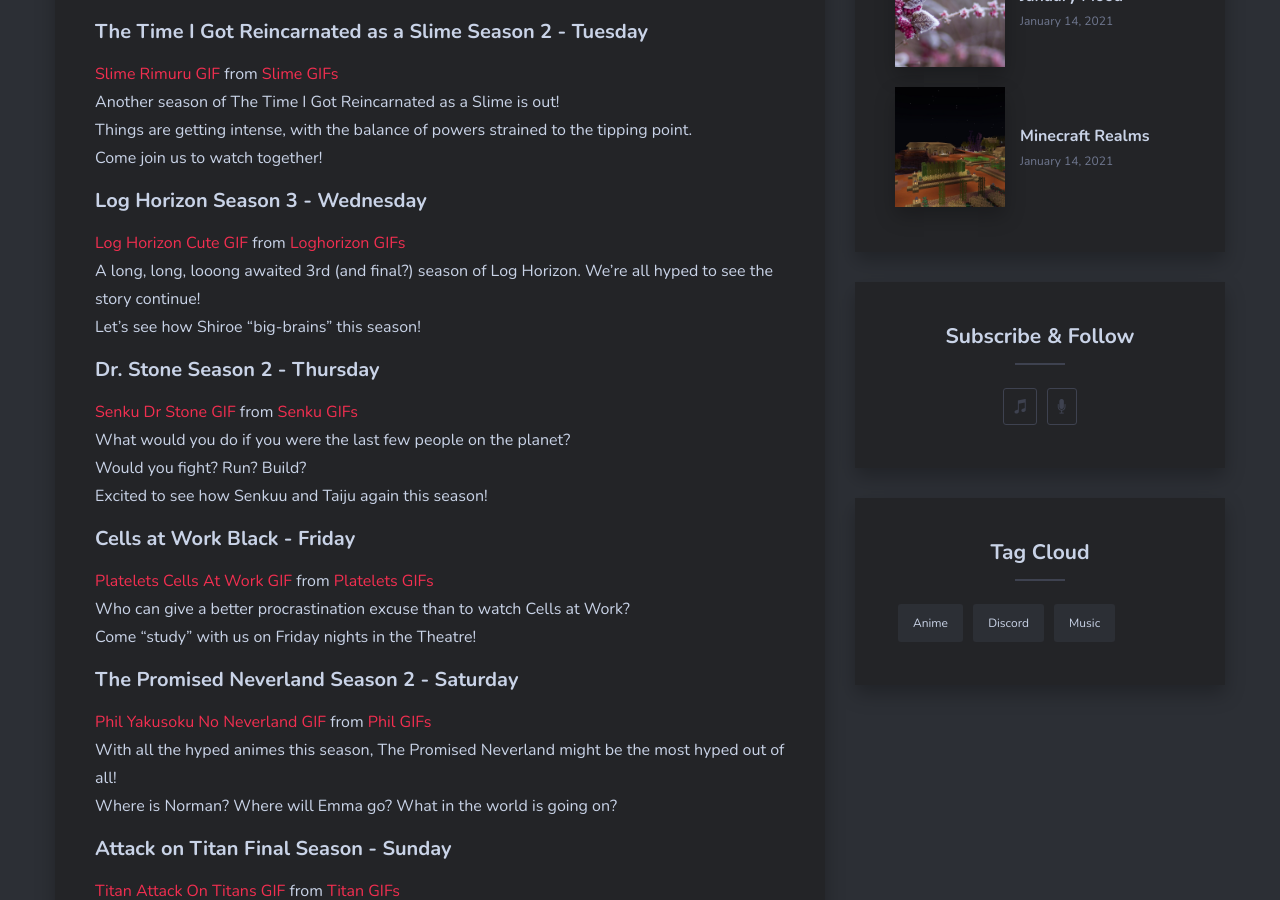
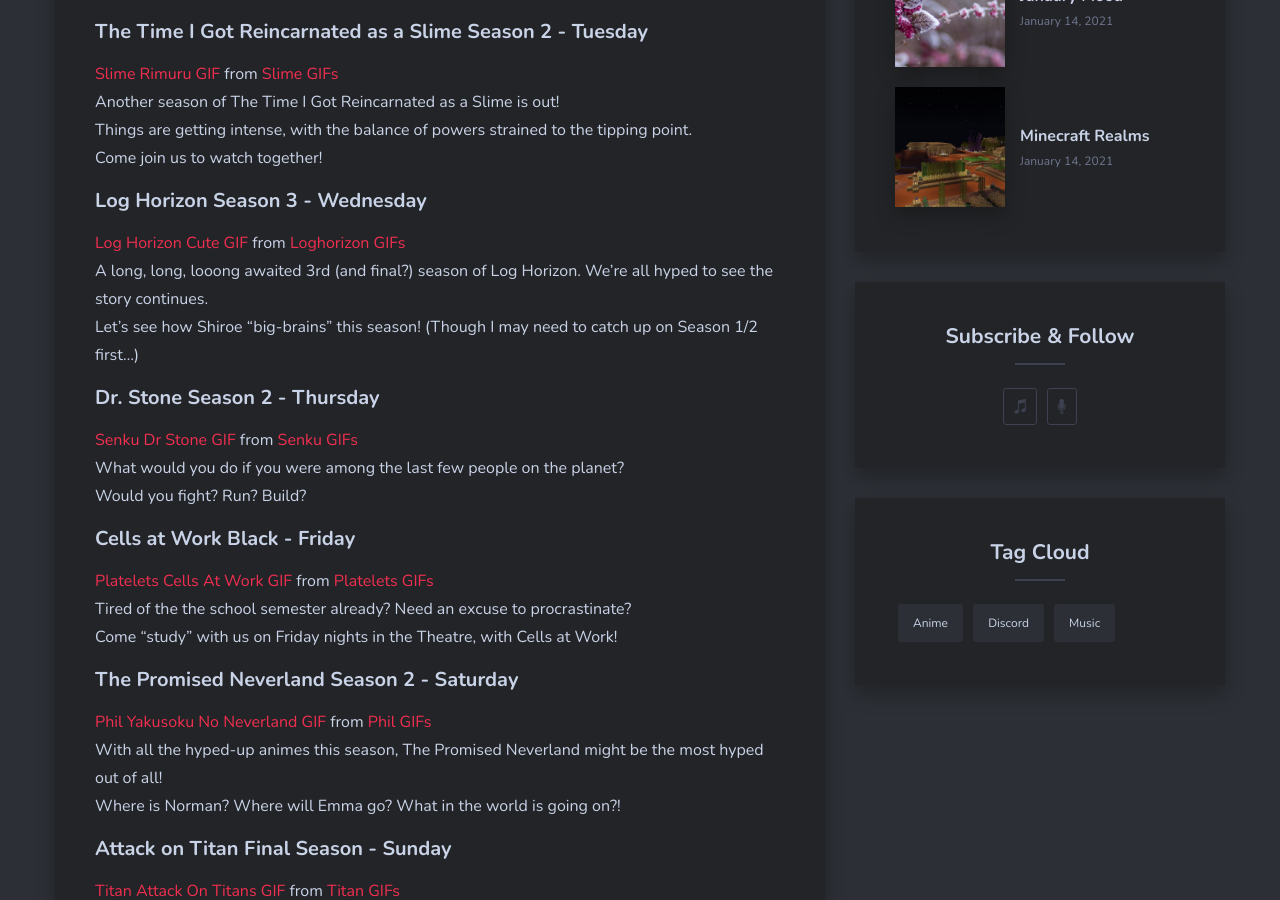
Before and after one commit to vdchoi/theratcave.github.io, a Jekyll site: the page built from _posts/2021-01-15-winter-anime-2021.markdown, in a window 1280 px wide and 900 px high, scrolled down 1161 px. Built offline with Jekyll 4.4.1, drawn with Linux system fonts in a browser that asks for light colours; nearby versions of some CDN libraries; a script that is not in the unit is left out.

Commit message:
Update anime post

```diff
--- a/_posts/2021-01-15-winter-anime-2021.markdown
+++ b/_posts/2021-01-15-winter-anime-2021.markdown
@@ -20,38 +20,37 @@
 <div class="tenor-gif-embed" data-postid="12925846" data-share-method="host" data-width="100%" data-aspect-ratio="1.7777777777777777"><a href="https://tenor.com/view/slime-rimuru-jump-gif-12925846">Slime Rimuru GIF</a> from <a href="https://tenor.com/search/slime-gifs">Slime GIFs</a></div><script type="text/javascript" async src="https://tenor.com/embed.js"></script>
 
 Another season of The Time I Got Reincarnated as a Slime is out!
-Things are getting intense, with the balance of powers strained to the tipping point.\
+Things are getting intense, with the balance of powers strained to the tipping point.
 Come join us to watch together!
 
 #### Log Horizon Season 3 - Wednesday
 
 <div class="tenor-gif-embed" data-postid="16161407" data-share-method="host" data-width="100%" data-aspect-ratio="1.7913669064748199"><a href="https://tenor.com/view/log-horizon-cute-blush-kawaii-moe-gif-16161407">Log Horizon Cute GIF</a> from <a href="https://tenor.com/search/loghorizon-gifs">Loghorizon GIFs</a></div><script type="text/javascript" async src="https://tenor.com/embed.js"></script>
 
-A long, long, looong awaited 3rd (and final?) season of Log Horizon. We're all hyped to see the story continue!
-Let's see how Shiroe "big-brains" this season!
+A long, long, looong awaited 3rd (and final?) season of Log Horizon. We're all hyped to see the story continues.
+Let's see how Shiroe "big-brains" this season!  (Though I may need to catch up on Season 1/2 first...)
 
 #### Dr. Stone Season 2 - Thursday
 
 <div class="tenor-gif-embed" data-postid="16508113" data-share-method="host" data-width="100%" data-aspect-ratio="1.7978339350180503"><a href="https://tenor.com/view/senku-dr-stone-get-excited-anime-fire-gif-16508113">Senku Dr Stone GIF</a> from <a href="https://tenor.com/search/senku-gifs">Senku GIFs</a></div><script type="text/javascript" async src="https://tenor.com/embed.js"></script>
 
-What would you do if you were the last few people on the planet?
+What would you do if you were among the last few people on the planet?
 Would you fight? Run? Build?
-Excited to see how Senkuu and Taiju again this season!
 
 #### Cells at Work Black - Friday
 
 <div class="tenor-gif-embed" data-postid="12300743" data-share-method="host" data-width="100%" data-aspect-ratio="1.7913669064748199"><a href="https://tenor.com/view/platelets-cells-at-work-gif-12300743">Platelets Cells At Work GIF</a> from <a href="https://tenor.com/search/platelets-gifs">Platelets GIFs</a></div><script type="text/javascript" async src="https://tenor.com/embed.js"></script>
 
-Who can give a better procrastination excuse than to watch Cells at Work?
-Come "study" with us on Friday nights in the Theatre!
+Tired of the the school semester already? Need an excuse to procrastinate?
+Come "study" with us on Friday nights in the Theatre, with Cells at Work!
 
 
 #### The Promised Neverland Season 2  -  Saturday
 
 <div class="tenor-gif-embed" data-postid="13279352" data-share-method="host" data-width="100%" data-aspect-ratio="1.8721804511278197"><a href="https://tenor.com/view/phil-yakusoku-no-neverland-the-promised-neverland-anime-animes-gif-13279352">Phil Yakusoku No Neverland GIF</a> from <a href="https://tenor.com/search/phil-gifs">Phil GIFs</a></div><script type="text/javascript" async src="https://tenor.com/embed.js"></script>
 
-With all the hyped animes this season, The Promised Neverland might be the most hyped out of all!
-Where is Norman? Where will Emma go? What in the world is going on?
+With all the hyped-up animes this season, The Promised Neverland might be the most hyped out of all!
+Where is Norman? Where will Emma go? What in the world is going on?!
 
 
 #### Attack on Titan Final Season - Sunday
```
Also changed, not shown: 1 other file.
